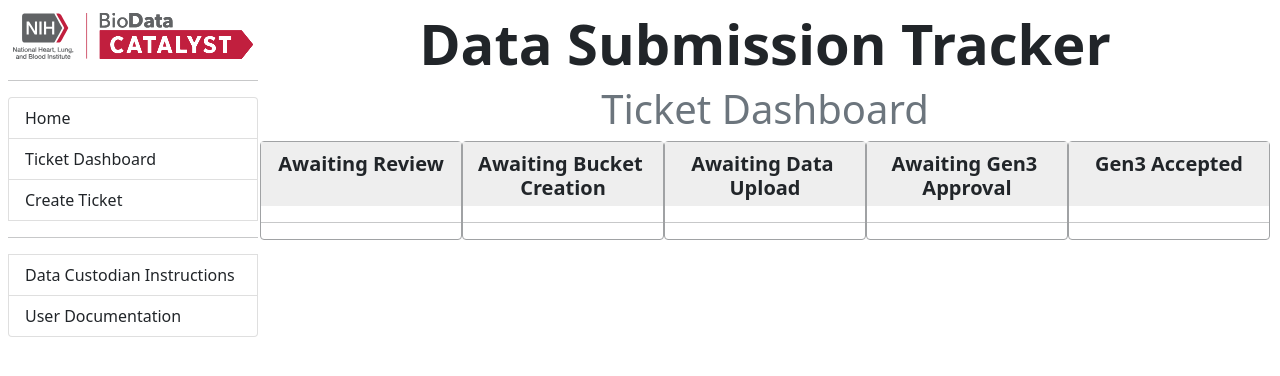
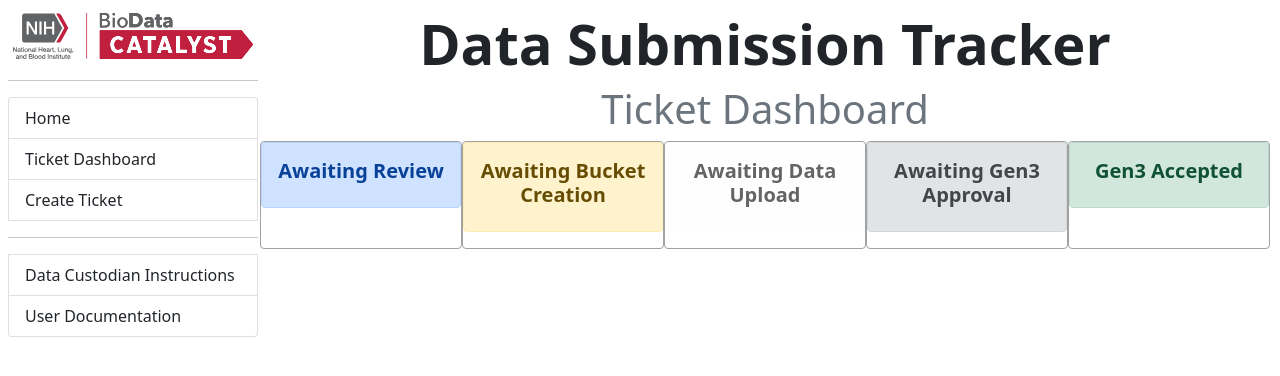
Before and after one commit to amc-corey-cox/BDC_Dashboard, a Django app: page / in a window 1280 px wide. Shown: the top 376 px of the page. Run offline with Django 3.2, Linux system fonts and the light colour scheme; tables that the repository leaves empty hold one stand-in row (values such as "Sample post"); some libraries are stand-ins or nearby versions.

Commit message:
feat: update ticket dash

```diff
--- a/api/tracker/static/tracker/style.css
+++ b/api/tracker/static/tracker/style.css
@@ -88,16 +88,7 @@
   border: 1px solid var(--color-light-gray);
   border-radius: 0.25rem;
 }
-.board-card-title {
-  /* display: flex; */
-  justify-content: center;
-  height: 4rem;
-  padding: 0.625rem;
-  background-color: var(--color-white);
-  text-align: center;
-  white-space: break-spaces;
-}
-.board-card-title h5 {
+.board-card h5 {
   font-weight: bold;
 }
 .text-red {
--- a/api/tracker/templates/tracker/ticket_list.html
+++ b/api/tracker/templates/tracker/ticket_list.html
@@ -3,18 +3,19 @@
 
 <div id="board">
   <div class="board-card">
-    <div class="board-card-title"><h5>Awaiting Review</h5></div>
-    <hr />
+    <div class="alert alert-primary text-center" role="alert">
+      <h5>Awaiting Review</h5>
+    </div>
     {% for object in awaiting_review %}
-    <div class="card text-center">
+    <div class="card text-center m-2">
       <div class="card-header">
-        {{ object.study_id }}..{{ object.consent_code }}
+        <strong> {{ object.study_id }}..{{ object.consent_code }} </strong>
       </div>
       <div class="card-body">
         <h5 class="card-title"></h5>
-        <p class="card-text">TODO: Details here</p>
+        <p class="card-text">{{ object.study_name }}</p>
         <a
-          href="{% url 'tracker:ticket-update' pk=object.pk %}"
+          href="{% url 'tracker:ticket-detail' pk=object.pk %}"
           class="btn btn-primary"
           role="button"
           >View Ticket</a
@@ -24,24 +25,24 @@
         {{ object.last_updated }} Days Ago
       </div>
     </div>
-    <hr />
     {% endfor %}
   </div>
 
   <div class="board-card">
-    <div class="board-card-title"><h5>Awaiting Bucket Creation</h5></div>
-    <hr />
+    <div class="alert alert-warning text-center" role="alert">
+      <h5>Awaiting Bucket Creation</h5>
+    </div>
     {% for object in awaiting_bucket_creation %}
-    <div class="card text-center">
+    <div class="card text-center mx-2">
       <div class="card-header">
-        {{ object.study_id }}..{{ object.consent_code }}
+        <strong> {{ object.study_id }}..{{ object.consent_code }} </strong>
       </div>
       <div class="card-body">
         <h5 class="card-title"></h5>
-        <p class="card-text">TODO: Details here</p>
+        <p class="card-text">{{ object.study_name }}</p>
         <a
-          href="{% url 'tracker:ticket-update' pk=object.pk %}"
-          class="btn btn-primary"
+          href="{% url 'tracker:ticket-detail' pk=object.pk %}"
+          class="btn btn-warning"
           role="button"
           >View Ticket</a
         >
@@ -50,24 +51,24 @@
         {{ object.last_updated }} Days Ago
       </div>
     </div>
-    <hr />
     {% endfor %}
   </div>
 
   <div class="board-card">
-    <div class="board-card-title"><h5>Awaiting Data Upload</h5></div>
-    <hr />
+    <div class="alert alert-light text-center" role="alert">
+      <h5>Awaiting Data Upload</h5>
+    </div>
     {% for object in awaiting_data_upload %}
-    <div class="card text-center">
+    <div class="card text-center mx-2">
       <div class="card-header">
-        {{ object.study_id }}..{{ object.consent_code }}
+        <strong> {{ object.study_id }}..{{ object.consent_code }} </strong>
       </div>
       <div class="card-body">
         <h5 class="card-title"></h5>
-        <p class="card-text">TODO: Details here</p>
+        <p class="card-text">{{ object.study_name }}</p>
         <a
-          href="{% url 'tracker:ticket-update' pk=object.pk %}"
-          class="btn btn-primary"
+          href="{% url 'tracker:ticket-detail' pk=object.pk %}"
+          class="btn btn-light"
           role="button"
           >View Ticket</a
         >
@@ -76,24 +77,24 @@
         {{ object.last_updated }} Days Ago
       </div>
     </div>
-    <hr />
     {% endfor %}
   </div>
 
   <div class="board-card">
-    <div class="board-card-title"><h5>Awaiting Gen3 Approval</h5></div>
-    <hr />
+    <div class="alert alert-secondary text-center" role="alert">
+      <h5>Awaiting Gen3 Approval</h5>
+    </div>
     {% for object in awaiting_gen3_approval %}
-    <div class="card text-center">
+    <div class="card text-center mx-2">
       <div class="card-header">
-        {{ object.study_id }}..{{ object.consent_code }}
+        <strong> {{ object.study_id }}..{{ object.consent_code }} </strong>
       </div>
       <div class="card-body">
         <h5 class="card-title"></h5>
-        <p class="card-text">TODO: Details here</p>
+        <p class="card-text">{{ object.study_name }}</p>
         <a
-          href="{% url 'tracker:ticket-update' pk=object.pk %}"
-          class="btn btn-primary"
+          href="{% url 'tracker:ticket-detail' pk=object.pk %}"
+          class="btn btn-secondary"
           role="button"
           >View Ticket</a
         >
@@ -102,24 +103,24 @@
         {{ object.last_updated }} Days Ago
       </div>
     </div>
-    <hr />
     {% endfor %}
   </div>
 
   <div class="board-card">
-    <div class="board-card-title"><h5>Gen3 Accepted</h5></div>
-    <hr />
+    <div class="alert alert-success text-center" role="alert">
+      <h5>Gen3 Accepted</h5>
+    </div>
     {% for object in gen3_accepted %}
-    <div class="card text-center">
+    <div class="card text-center mx-2">
       <div class="card-header">
-        {{ object.study_id }}..{{ object.consent_code }}
+        <strong> {{ object.study_id }}..{{ object.consent_code }} </strong>
       </div>
       <div class="card-body">
         <h5 class="card-title"></h5>
-        <p class="card-text">TODO: Details here</p>
+        <p class="card-text">{{ object.study_name }}</p>
         <a
-          href="{% url 'tracker:ticket-update' pk=object.pk %}"
-          class="btn btn-primary"
+          href="{% url 'tracker:ticket-detail' pk=object.pk %}"
+          class="btn btn-success"
           role="button"
           >View Ticket</a
         >
@@ -128,7 +129,6 @@
         {{ object.last_updated }} Days Ago
       </div>
     </div>
-    <hr />
     {% endfor %}
   </div>
 </div>
```
